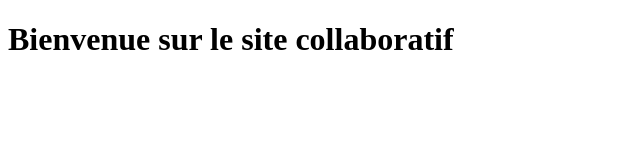
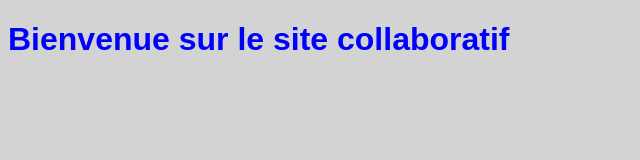
Before and after one commit to Mukajelu/site-collaboratif, a plain HTML site: page index.html in a window 1280 px wide. Shown: the whole page, without its empty margins (0-640 px from the left). Drawn offline with Linux system fonts and the light colour scheme.

Commit message:
Mise à jour du style

```diff
--- a/style.css
+++ b/style.css
@@ -1,4 +1,6 @@
- {
+
+body {
   background-color: lightgray;
+  color: blue;
   font-family: Arial, sans-serif;
 }
```
